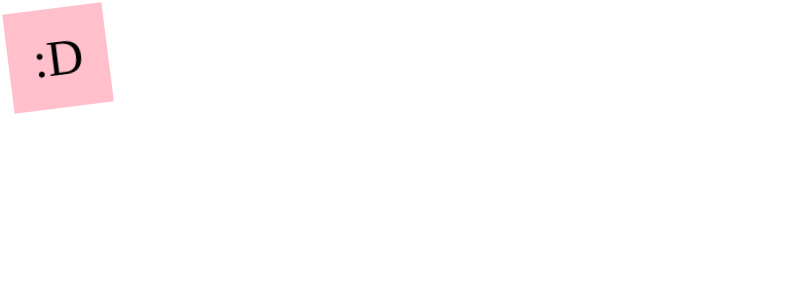
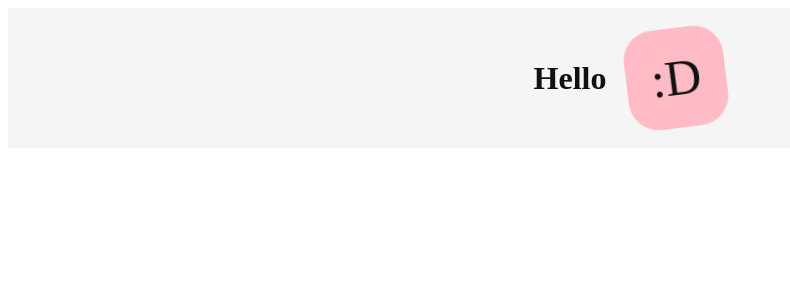
Before and after one commit to kyoungg/yesmad-react-master, a React (Create React App) app in the folder react-masterclass/: page / in a window 1280 px wide. Shown: the top 300 px of the page, without its empty margins (0-790 px from the left). Built offline with nearby package versions, Linux system fonts and the light colour scheme.

Commit message:
#2.7: Themes

```diff
--- a/react-masterclass/src/App.js
+++ b/react-masterclass/src/App.js
@@ -3,6 +3,7 @@ import styled, { keyframes } from "styled-components";
 function App() {
   return (
     <Container>
+      <h1>Hello</h1>
       <Box>
         <span> :D </span>
       </Box>
@@ -14,14 +15,24 @@ export default App;
 
 const Container = styled.div`
   display: flex;
+  justify-content: center;
+  align-items: center;
+  color: ${(props) => props.theme.textColor};
+  background-color: ${(props) => props.theme.backgroundColor};
 `;
 
 const animation = keyframes`
-from{
+0%{
   transform:rotate(0deg);
+  background-color: pink;
 }
-to{
+50%{
+  transform:rotate(180deg);
+  background-color: tomato;
+}
+100%{
   transform:rotate(360deg);
+  background-color: pink;
 }
 `;
 
@@ -33,6 +44,8 @@ const Box = styled.div`
   align-items: center;
   background-color: pink;
   animation: ${animation} 1s linear infinite;
+  border-radius: 30%;
+  margin: 20px;
   span {
     font-size: 50px;
     &:hover {
--- a/react-masterclass/src/index.js
+++ b/react-masterclass/src/index.js
@@ -1,10 +1,23 @@
 import React from "react";
 import ReactDOM from "react-dom/client";
+import { ThemeProvider } from "styled-components";
 import App from "./App";
+
+const darkTheme = {
+  textColor: "whitesmoke",
+  backgroundColor: "#111",
+};
+
+const lightTheme = {
+  textColor: "#111",
+  backgroundColor: "whitesmoke",
+};
 
 const root = ReactDOM.createRoot(document.getElementById("root"));
 root.render(
   <React.StrictMode>
-    <App />
+    <ThemeProvider theme={lightTheme}>
+      <App />
+    </ThemeProvider>
   </React.StrictMode>
 );
```
